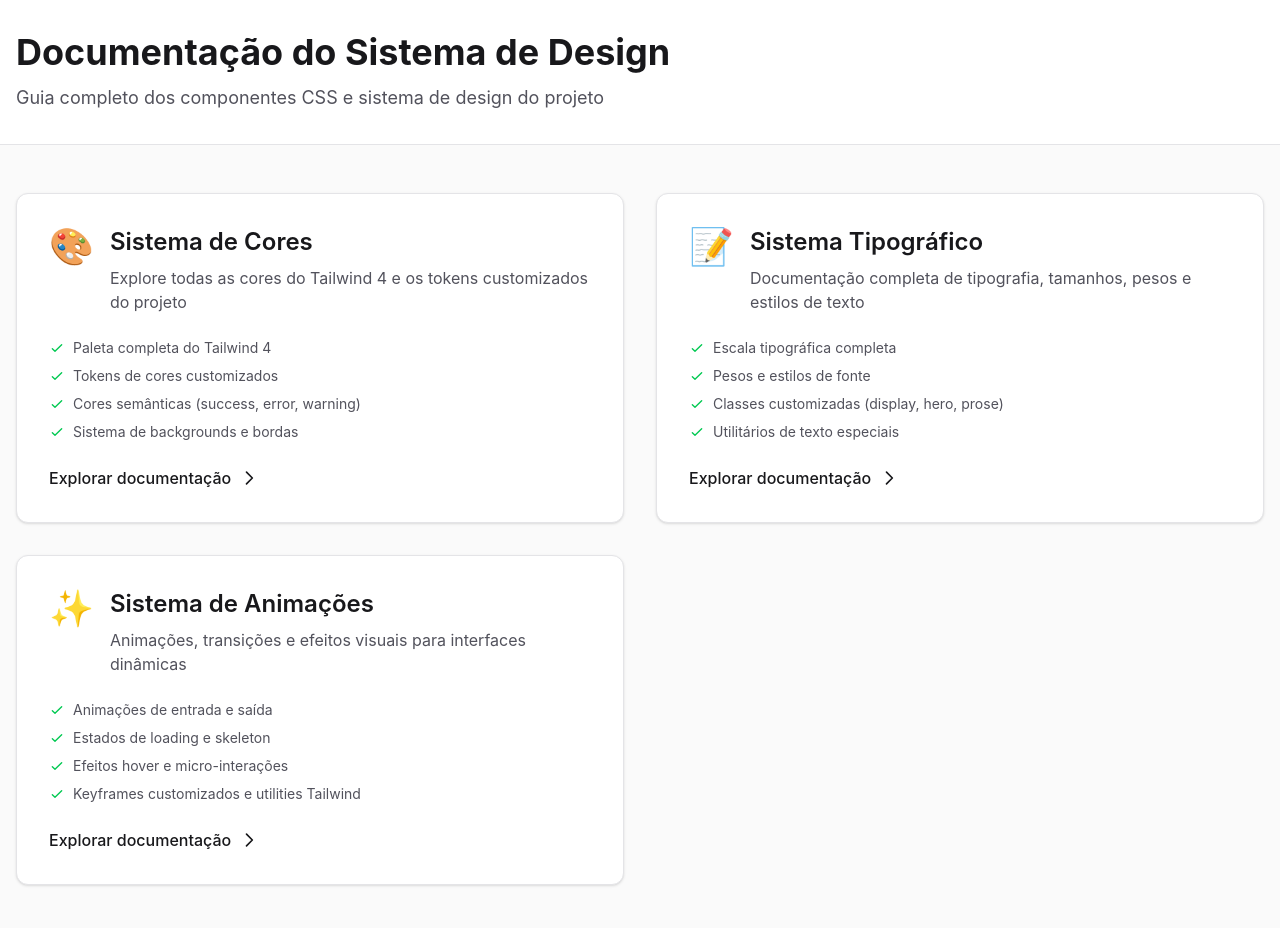
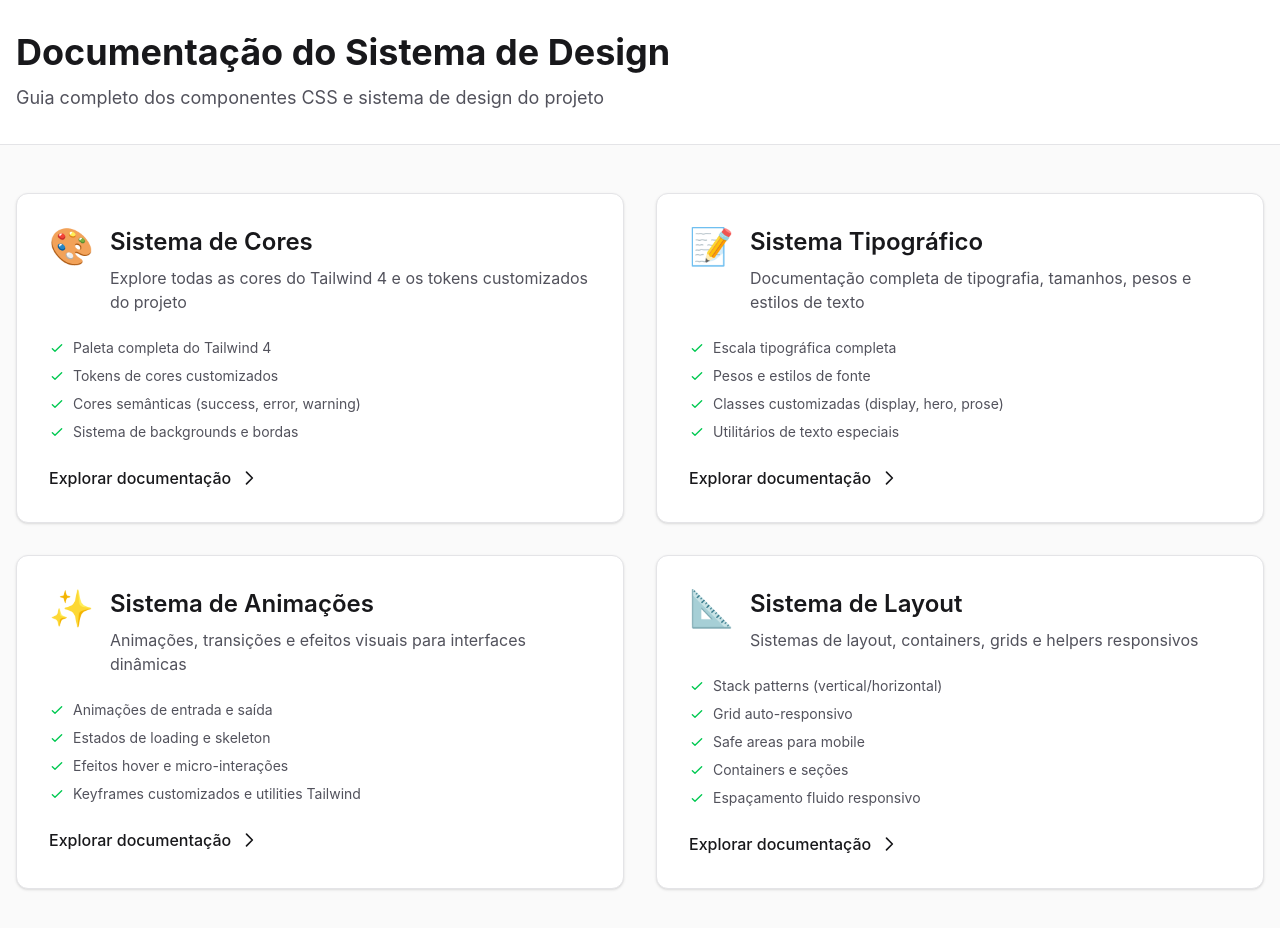
Before and after one commit to adonis-vinuto/personal-site, a Next.js app: page /docs in a window 1280 px wide. Shown: the top 928 px of the page. Built offline with nearby package versions, Linux system fonts and the light colour scheme.

Commit message:
Feat (doc): adicionando link para o layout no page principal

```diff
--- a/src/app/docs/page.tsx
+++ b/src/app/docs/page.tsx
@@ -37,6 +37,19 @@ const documentationPages = [
       'Estados de loading e skeleton',
       'Efeitos hover e micro-interações',
       'Keyframes customizados e utilities Tailwind'
+    ]
+  },
+  {
+    title: 'Sistema de Layout',
+    description: 'Sistemas de layout, containers, grids e helpers responsivos',
+    href: '/docs/layout',
+    icon: '📐',
+    items: [
+      'Stack patterns (vertical/horizontal)',
+      'Grid auto-responsivo',
+      'Safe areas para mobile',
+      'Containers e seções',
+      'Espaçamento fluido responsivo'
     ]
   }
 ];
```
